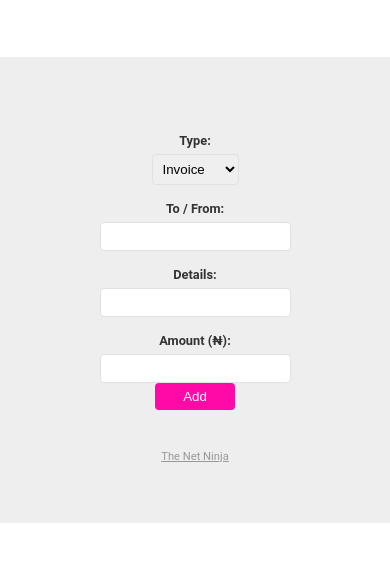
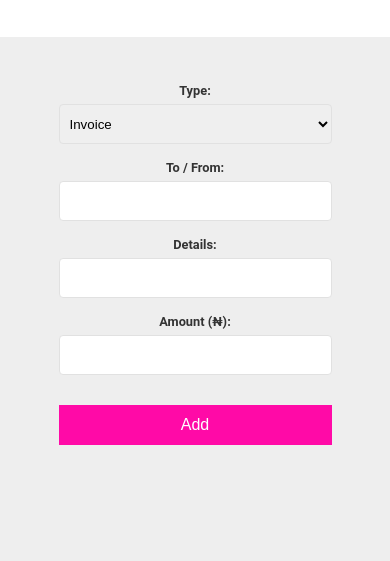
Before and after one commit to oforduh/Typescrpt-101, a plain HTML site: page public/index.html in a window 390 px wide. Shown: the part 81-642 px from the top of the page. Drawn offline with Linux system fonts and the light colour scheme.

Commit message:
added mredia query

```diff
--- a/public/index.html
+++ b/public/index.html
@@ -37,7 +37,7 @@
         <button>Add</button>
       </form>
 
-      <a href="https://www.thenetninja.co.uk">The Net Ninja</a>
+      <!-- <a href="https://www.thenetninja.co.uk">The Net Ninja</a> -->
     </footer>
 
     <script src="sandbox.js"></script>
--- a/public/styles.css
+++ b/public/styles.css
@@ -1,61 +1,62 @@
-body{
+body {
   margin: 0;
   font-family: Roboto;
 }
-  .wrapper{
+.wrapper {
   max-width: 960px;
   margin: 0 auto;
 }
-  h1{
+h1 {
   margin: 40px auto;
   color: #ff0aa7;
   text-align: center;
 }
-  ul{
+ul {
   padding: 0;
   list-style-type: none;
 }
-  li{
+li {
   padding: 6px 10px;
   border: 1px solid #eee;
   margin: 10px auto;
 }
-  li h4{
+li h4 {
   color: #ff0aa7;
   margin: 0;
   text-transform: capitalize;
 }
-  li p{
+li p {
   color: #333;
   margin: 8px 0 0;
 }
-  footer{
+footer {
   background: #eee;
   padding: 60px;
   margin-top: 60px;
 }
-  form{
+form {
   max-width: 960px;
   margin: 0 auto;
   text-align: center;
 }
-  label{
+label {
   display: block;
   font-weight: bold;
   font-size: 0.8em;
   color: #333;
   margin: 16px 0 6px;
 }
-  input, select{
+input,
+select {
   padding: 6px;
   border: 1px solid #e1e1e1;
   border-radius: 4px;
 }
-  .field{
+.field {
   display: inline-block;
   margin: 0 10px;
 }
-  button{
+button {
   color: white;
   border: 0;
   background: #ff0aa7;
@@ -63,10 +64,50 @@ body{
   min-width: 80px;
   border-radius: 4px;
 }
-  footer a{
+footer a {
   text-align: center;
   display: block;
   color: #999;
   margin-top: 40px;
   font-size: 0.7em;
 }
+
+@media screen and (max-width: 700px) {
+  body {
+    overflow: hidden;
+  }
+  footer {
+    padding: 0;
+    margin: 0;
+  }
+  form {
+    /* border: 2px solid blue; */
+    padding-top: 30px;
+    width: 70%;
+    height: calc(100vh - 117px);
+  }
+  .field {
+    display: block;
+    margin: 0;
+    /* border: 2px solid red; */
+  }
+
+  input,
+  select {
+    display: block;
+    width: 100%;
+    height: 40px;
+  }
+  input {
+    font-size: 16px;
+  }
+
+  button {
+    width: 100%;
+    height: 40px;
+    margin-top: 30px;
+    border-radius: 0;
+    font-size: 16px;
+    font-size: bold;
+  }
+}
```
Lines whose indentation alone changed are shown as unchanged.
